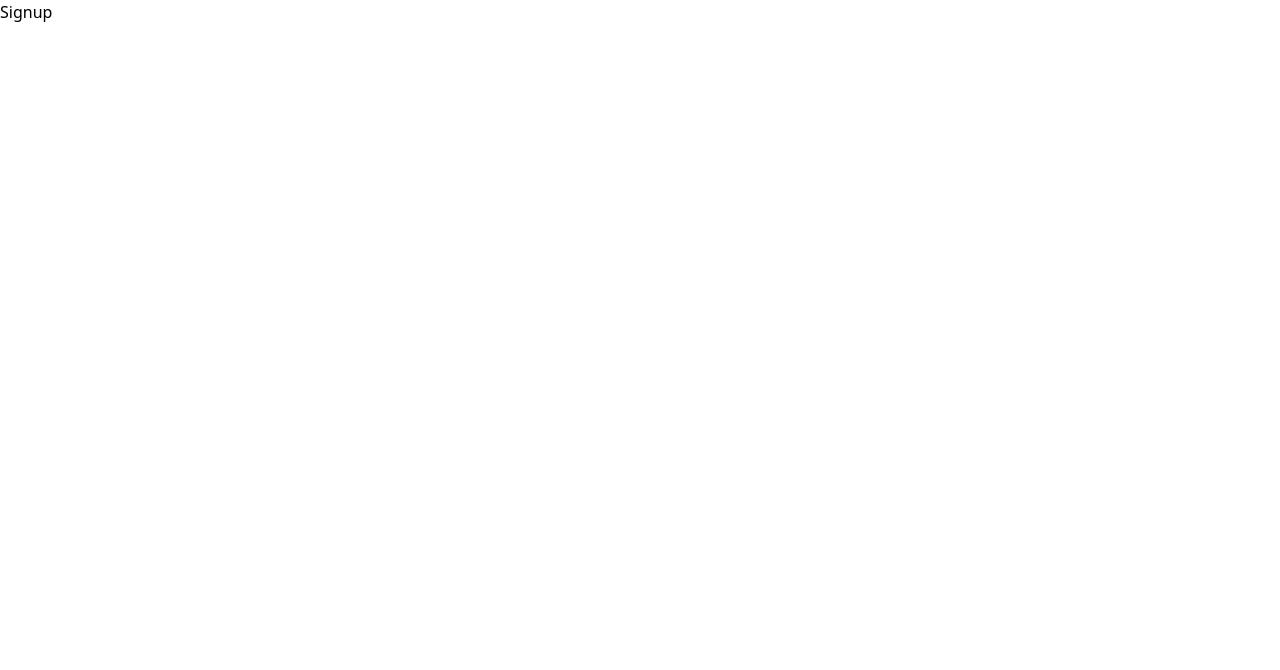
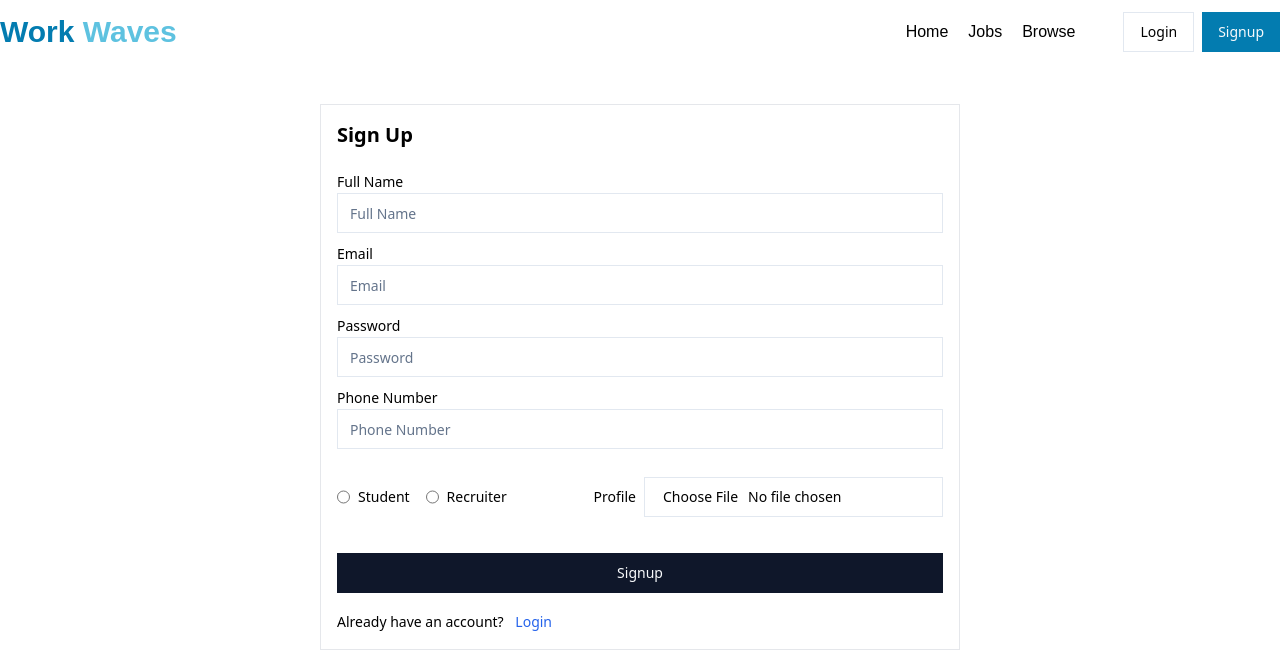
Before and after one commit to Muhammad-Haram/WorkWaves, a React (Vite) app in the folder frontend/: page /signup in a window 1280 px wide. Shown: the top 670 px of the page. Built offline with nearby package versions, Linux system fonts and the light colour scheme; a web font is replaced by a local one.

Commit message:
login signup

```diff
--- a/frontend/package.json
+++ b/frontend/package.json
@@ -11,7 +11,9 @@
   },
   "dependencies": {
     "@radix-ui/react-avatar": "^1.1.0",
+    "@radix-ui/react-label": "^2.1.0",
     "@radix-ui/react-popover": "^1.1.1",
+    "@radix-ui/react-radio-group": "^1.2.0",
     "@radix-ui/react-slot": "^1.1.0",
     "@reduxjs/toolkit": "^2.2.7",
     "axios": "^1.7.7",
--- a/frontend/src/components/auth/Login.jsx
+++ b/frontend/src/components/auth/Login.jsx
@@ -1,9 +1,71 @@
-import React from 'react'
+import React, { useState } from "react";
+import Navbar from "../shared/Navbar";
+import { Label } from "../ui/label";
+import { Input } from "../ui/input";
+import { RadioGroup } from "../ui/radio-group";
+import { Button } from "../ui/button";
+import { Link } from "react-router-dom";
 
 const Login = () => {
+
   return (
-    <div>Login</div>
-  )
-}
+    <div>
+      <Navbar />
 
-export default Login
+      <div className="flex items-center justify-center max-w-7xl mx-auto">
+        <form
+          action=""
+          className="w-1/2 border border-gray-200 rounded-md p-4 my-10"
+        >
+          <h1 className="font-bold text-xl mb-5">Login</h1>
+
+          <div className="my-2">
+            <Label>Email</Label>
+            <Input type="email" placeholder="Email" />
+          </div>
+
+          <div className="my-2">
+            <Label>Password</Label>
+            <Input type="password" placeholder="Password" />
+          </div>
+
+          <div className="flex items-center justify-between">
+            <RadioGroup className="flex items-center gap-4 my-5">
+              <div className="flex items-center space-x-2">
+                <Input
+                  type="radio"
+                  name="role"
+                  value="student"
+                  className="cursor-pointer radio-color
+                  "
+                />
+                <Label htmlFor="r1">Student</Label>
+              </div>
+              <div className="flex items-center space-x-2">
+                <Input
+                  type="radio"
+                  name="role"
+                  value="recruiter"
+                  className="cursor-pointer radio-color"
+                />
+                <Label htmlFor="r2">Recruiter</Label>
+              </div>
+            </RadioGroup>
+          </div>
+
+          <Button type="submit" className="w-full my-4">
+            Login
+          </Button>
+          <span className="text-sm">
+            Don't have an account?
+            <Link to="/signup" className="text-blue-600 font-medium ml-2">
+              Signup
+            </Link>
+          </span>
+        </form>
+      </div>
+    </div>
+  );
+};
+
+export default Login;
--- a/frontend/src/components/auth/Signup.jsx
+++ b/frontend/src/components/auth/Signup.jsx
@@ -1,9 +1,84 @@
-import React from 'react'
+import React from "react";
+import Navbar from "../shared/Navbar";
+import { Label } from "../ui/label";
+import { Input } from "../ui/input";
+import { RadioGroup } from "../ui/radio-group";
+import { Button } from "../ui/button";
+import { Link } from "react-router-dom";
 
 const Signup = () => {
   return (
-    <div>Signup</div>
-  )
-}
+    <div>
+      <Navbar />
+      <div className="flex items-center justify-center max-w-7xl mx-auto">
+        <form
+          action=""
+          className="w-1/2 border border-gray-200 rounded-md p-4 my-10"
+        >
+          <h1 className="font-bold text-xl mb-5">Sign Up</h1>
 
-export default Signup
+          <div className="my-2">
+            <Label>Full Name</Label>
+            <Input type="text" placeholder="Full Name" />
+          </div>
+
+          <div className="my-2">
+            <Label>Email</Label>
+            <Input type="email" placeholder="Email" />
+          </div>
+
+          <div className="my-2">
+            <Label>Password</Label>
+            <Input type="password" placeholder="Password" />
+          </div>
+
+          <div className="my-2">
+            <Label>Phone Number</Label>
+            <Input type="text" placeholder="Phone Number" />
+          </div>
+
+          <div className="flex items-center justify-between">
+            <RadioGroup className="flex items-center gap-4 my-5">
+              <div className="flex items-center space-x-2">
+                <Input
+                  type="radio"
+                  name="role"
+                  value="student"
+                  className="cursor-pointer radio-color
+                  "
+                />
+                <Label htmlFor="r1">Student</Label>
+              </div>
+              <div className="flex items-center space-x-2">
+                <Input
+                  type="radio"
+                  name="role"
+                  value="recruiter"
+                  className="cursor-pointer radio-color"
+                />
+                <Label htmlFor="r2">Recruiter</Label>
+              </div>
+            </RadioGroup>
+
+            <div className="flex items-center gap-2">
+              <Label>Profile</Label>
+              <Input type="file" accept="image/*" className="cursor-pointer" />
+            </div>
+          </div>
+
+          <Button type="submit" className="w-full my-4">
+            Signup
+          </Button>
+          <span className="text-sm">
+            Already have an account?{" "}
+            <Link to="/login" className="text-blue-600 font-medium ml-2">
+              Login
+            </Link>
+          </span>
+        </form>
+      </div>
+    </div>
+  );
+};
+
+export default Signup;
--- a/frontend/src/components/shared/Navbar.jsx
+++ b/frontend/src/components/shared/Navbar.jsx
@@ -3,6 +3,7 @@
 import { Avatar, AvatarImage } from "../ui/avatar";
 import { Button } from "../ui/button";
 import { LogOut, User2 } from "lucide-react";
+import { Link } from "react-router-dom";
 
 const Navbar = () => {
   const user = false;
@@ -25,12 +26,17 @@
 
           {!user ? (
             <div>
+              <Link to="/login">
                 <Button className="mr-2 outline-[#037cb0]" variant="outline">
                   Login
                 </Button>
+              </Link>
+
+              <Link to="/signup">
                 <Button className="bg-[#037cb0] hover:bg-[#29728f]">
                   Signup
                 </Button>
+              </Link>
             </div>
           ) : (
             <Popover>
--- /dev/null
+++ b/frontend/src/components/ui/input.jsx
@@ -0,0 +1,19 @@
+import * as React from "react"
+
+import { cn } from "@/lib/utils"
+
+const Input = React.forwardRef(({ className, type, ...props }, ref) => {
+  return (
+    (<input
+      type={type}
+      className={cn(
+        "flex h-10 w-full rounded-md border border-slate-200 bg-white px-3 py-2 text-sm ring-offset-white file:border-0 file:bg-transparent file:text-sm file:font-medium placeholder:text-slate-500 focus-visible:outline-none focus-visible:ring-2 focus-visible:ring-slate-950 focus-visible:ring-offset-2 disabled:cursor-not-allowed disabled:opacity-50 dark:border-slate-800 dark:bg-slate-950 dark:ring-offset-slate-950 dark:placeholder:text-slate-400 dark:focus-visible:ring-slate-300",
+        className
+      )}
+      ref={ref}
+      {...props} />)
+  );
+})
+Input.displayName = "Input"
+
+export { Input }
--- /dev/null
+++ b/frontend/src/components/ui/label.jsx
@@ -0,0 +1,16 @@
+import * as React from "react"
+import * as LabelPrimitive from "@radix-ui/react-label"
+import { cva } from "class-variance-authority";
+
+import { cn } from "@/lib/utils"
+
+const labelVariants = cva(
+  "text-sm font-medium leading-none peer-disabled:cursor-not-allowed peer-disabled:opacity-70"
+)
+
+const Label = React.forwardRef(({ className, ...props }, ref) => (
+  <LabelPrimitive.Root ref={ref} className={cn(labelVariants(), className)} {...props} />
+))
+Label.displayName = LabelPrimitive.Root.displayName
+
+export { Label }
--- /dev/null
+++ b/frontend/src/components/ui/radio-group.jsx
@@ -0,0 +1,29 @@
+import * as React from "react"
+import * as RadioGroupPrimitive from "@radix-ui/react-radio-group"
+import { Circle } from "lucide-react"
+
+import { cn } from "@/lib/utils"
+
+const RadioGroup = React.forwardRef(({ className, ...props }, ref) => {
+  return (<RadioGroupPrimitive.Root className={cn("grid gap-2", className)} {...props} ref={ref} />);
+})
+RadioGroup.displayName = RadioGroupPrimitive.Root.displayName
+
+const RadioGroupItem = React.forwardRef(({ className, ...props }, ref) => {
+  return (
+    (<RadioGroupPrimitive.Item
+      ref={ref}
+      className={cn(
+        "aspect-square h-4 w-4 rounded-full border border-slate-200 border-slate-900 text-slate-900 ring-offset-white focus:outline-none focus-visible:ring-2 focus-visible:ring-slate-950 focus-visible:ring-offset-2 disabled:cursor-not-allowed disabled:opacity-50 dark:border-slate-800 dark:border-slate-50 dark:text-slate-50 dark:ring-offset-slate-950 dark:focus-visible:ring-slate-300",
+        className
+      )}
+      {...props}>
+      <RadioGroupPrimitive.Indicator className="flex items-center justify-center">
+        <Circle className="h-2.5 w-2.5 fill-current text-current" />
+      </RadioGroupPrimitive.Indicator>
+    </RadioGroupPrimitive.Item>)
+  );
+})
+RadioGroupItem.displayName = RadioGroupPrimitive.Item.displayName
+
+export { RadioGroup, RadioGroupItem }
--- a/frontend/src/index.css
+++ b/frontend/src/index.css
@@ -8,3 +8,7 @@
   font-family: "Cabinet Grotesk", sans-serif;
   /* font-family: 'Panchang', sans-serif; */
 }
+
+.radio-color {
+  accent-color: rgb(0, 0, 0);
+}
```
Also changed, not shown: 1 other file (tests, documents, lock files or other folders). Lines whose indentation alone changed are shown as unchanged.
